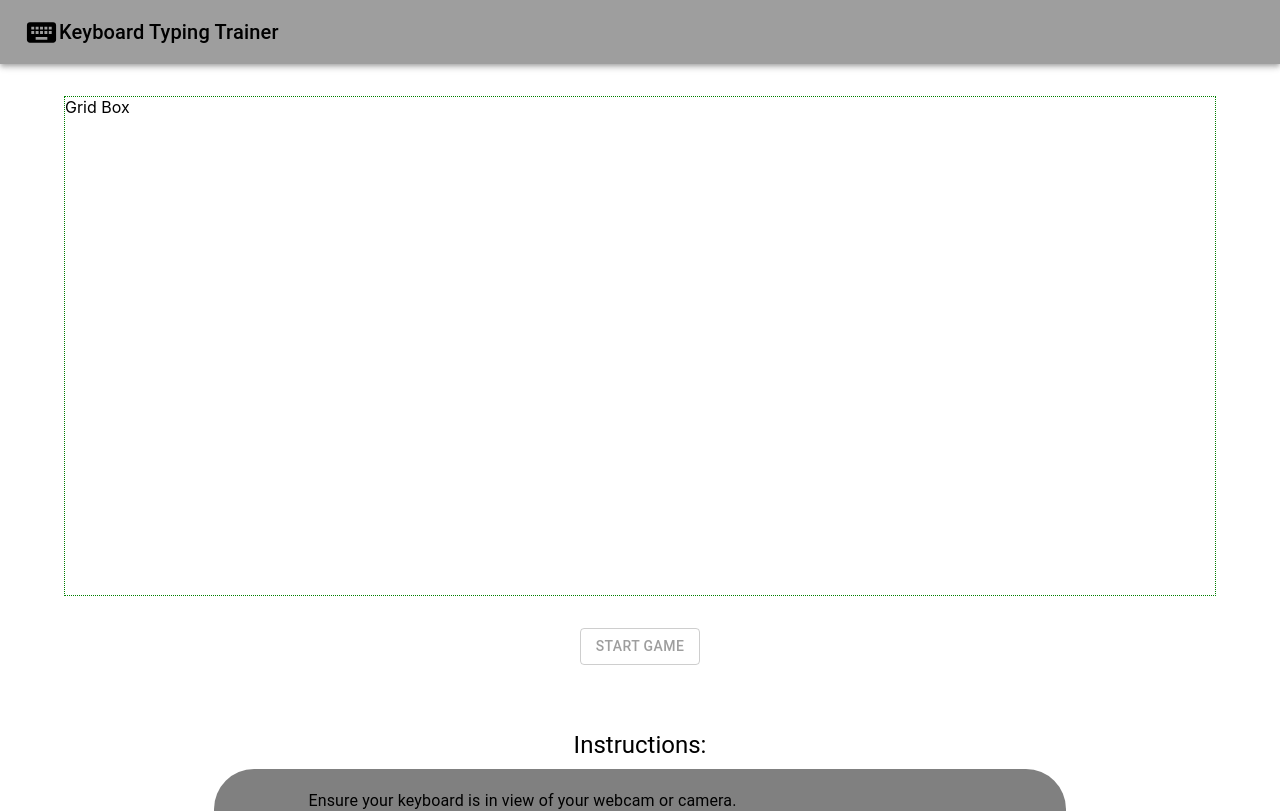
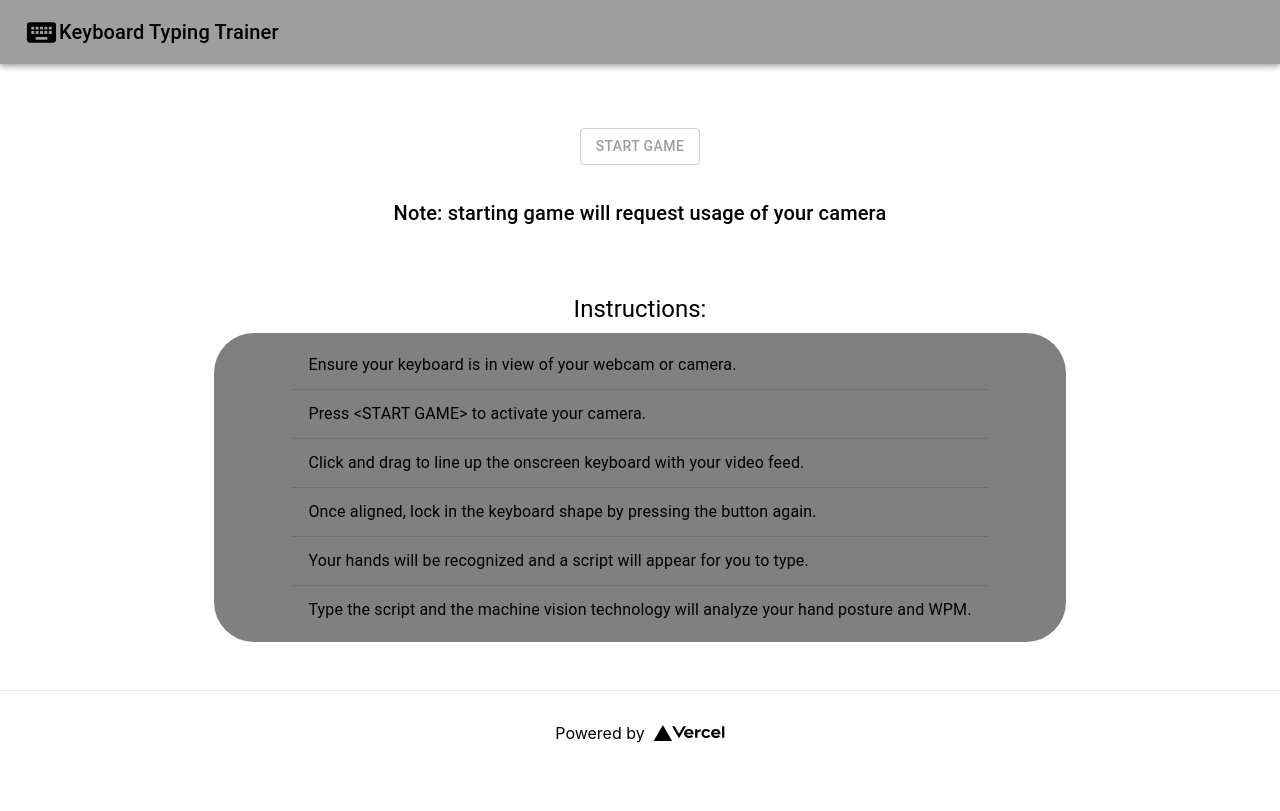
Before and after one commit to Nashtronaut/camType, a Next.js app: page / in a window 1280 px wide. Shown: the top 811 px of the page. Built offline with nearby package versions, Linux system fonts and the light colour scheme.

Commit message:
Added CameraGridContainer to web page

```diff
--- a/pages/index.js
+++ b/pages/index.js
@@ -19,6 +19,8 @@ import KeyboardIcon from '@mui/icons-material/Keyboard';
 import Typography from '@mui/material/Typography';
 
 import Countdown from '../components/Countdown';
+import CameraGridContainer from '../components/keyboard/CameraGridContainer'
+import KeyboardGrid from '../components/keyboard/KeyboardGrid'
 
 const PlaceholderGame = () => {
   return (
@@ -31,10 +33,13 @@ const PlaceholderGame = () => {
 
 export default function Home() {
 
-  const [showGrid, setShowGrid] = useState(true)
+  const [showGrid, setShowGrid] = useState(false)
 
   const startGame = () => {
-    setShowGrid(!showGrid)
+    if (showGrid){
+      console.log("start game")
+    }
+    setShowGrid(true)
   }
 
   return (
@@ -52,27 +57,21 @@ export default function Home() {
           </Typography>
         </Toolbar>
       </AppBar>
-    {/* Component to load after button push here */}
       <main>
       <Container>
           {/* Camera Component */}
         <Box paddingTop="2rem">
-            {/* Placeholder box for camera display */}
-            {showGrid &&
-            <Box>
-              <Box style={{height: 500, border: '1px dotted green'}}>
-                Grid Box
-              </Box>
-            </Box>}
+            {/* {!showGrid && <PlaceholderGame/>}
+            {!showGrid && <Countdown/>} */}
 
-            {!showGrid && <PlaceholderGame/>}
-            {!showGrid && <Countdown/>}
+            {showGrid && <CameraGridContainer/>}
 
             <Box display="flex" justifyContent="center" paddingTop="2rem">
               <Button variant="outlined" color="secondary" onClick={startGame}>
-                {showGrid ? "Start Game" : "Oh no take me back"}
+                {!showGrid ? "Start Game" : "Press again to confirm key alignment"}
               </Button>
             </Box>
+            {!showGrid && <Typography variant="h6" textAlign="center" paddingTop="2rem">Note: starting game will request usage of your camera</Typography>}
         </Box>
       </Container>
       <Container maxWidth="md">
@@ -97,7 +96,7 @@ export default function Home() {
                 </ListItem>
                 <Divider/>
                 <ListItem>
-                  <ListItemText primary="Press <button> to activate your camera."/>
+                  <ListItemText primary="Press <START GAME> to activate your camera."/>
                 </ListItem>
                 <Divider/>
                 <ListItem>
@@ -105,7 +104,7 @@ export default function Home() {
                 </ListItem>
                 <Divider/>
                 <ListItem>
-                  <ListItemText primary="Once aligned, lock in the keyboard shape."/>
+                  <ListItemText primary="Once aligned, lock in the keyboard shape by pressing the button again."/>
                 </ListItem>
                 <Divider/>
                 <ListItem>
```
